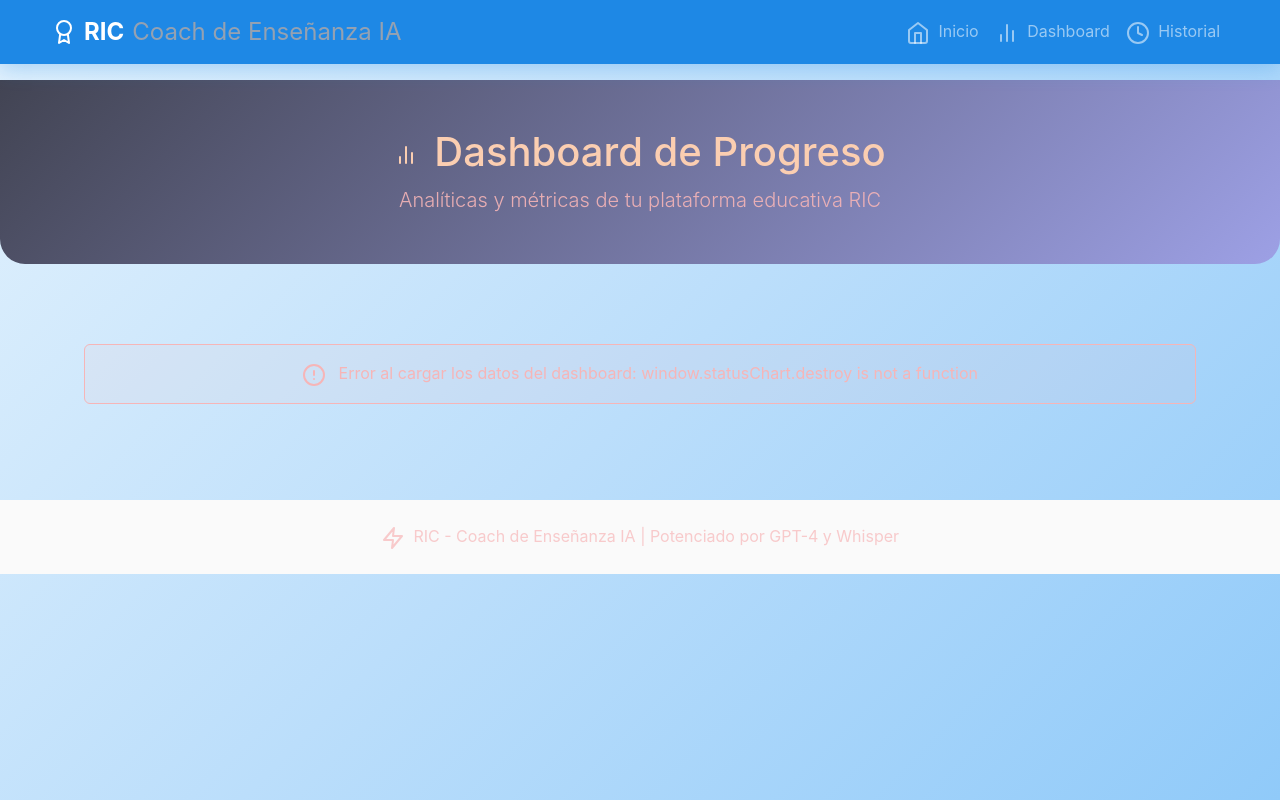
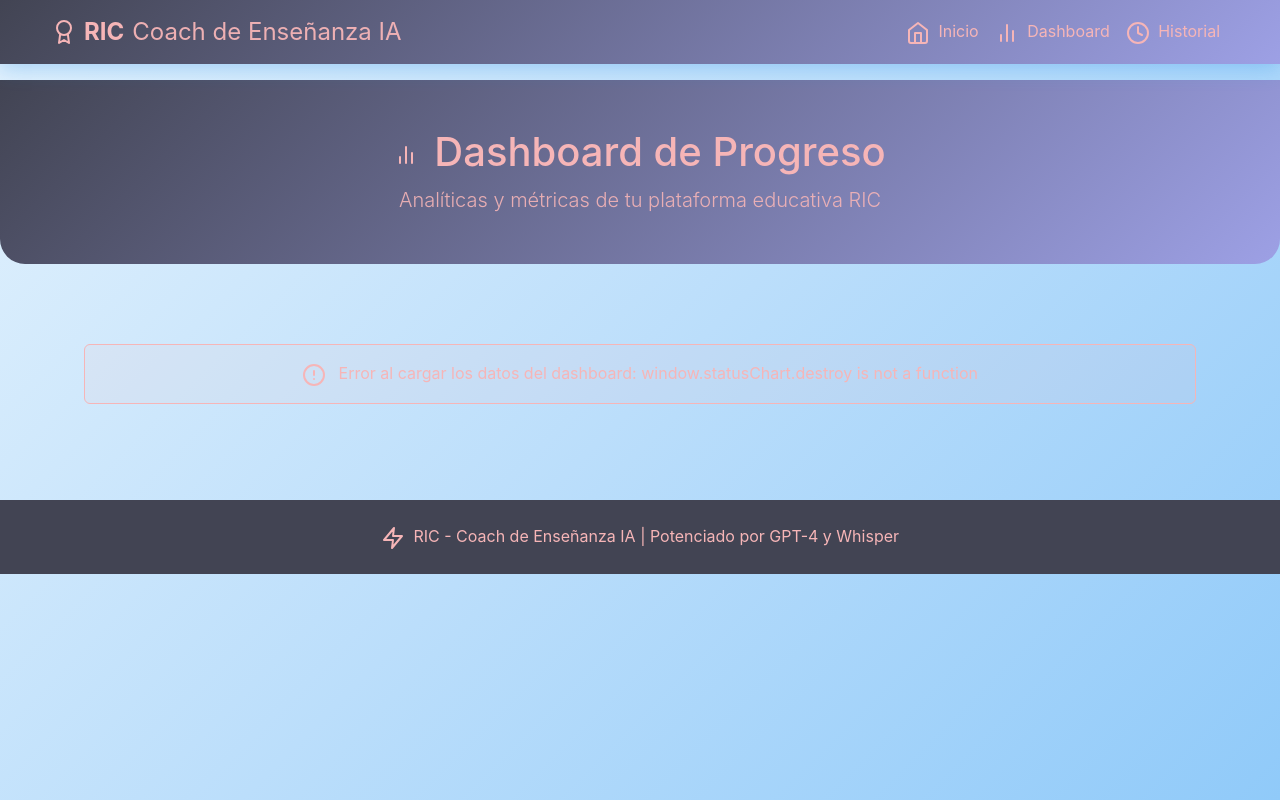
Before and after one commit to graceskyliz/RIC, a Flask app: page /dashboard in a window 1280 px wide. Run offline with Flask 3, Linux system fonts and the light colour scheme; data that the repository does not hold is empty.

Commit message:
Improve dashboard appearance with updated colors and gradients
Update `templates/dashboard.html` to apply new color scheme and gradients to body, containers, navbar, and footer elements, ensuring better visibility and aesthetic appeal.

Replit-Commit-Author: Agent
Replit-Commit-Session-Id: 8cd1d535-1eee-442f-8d5e-06db59c161e7
Replit-Commit-Checkpoint-Type: full_checkpoint
Replit-Commit-Screenshot-Url: https://storage.googleapis.com/screenshot-production-us-central1/e2a9a755-59da-4f87-847b-c12617da2946/8cd1d535-1eee-442f-8d5e-06db59c161e7/V33boel

```diff
--- a/templates/dashboard.html
+++ b/templates/dashboard.html
@@ -4,18 +4,34 @@
 
 {% block head %}
 <style>
-    body {
+    /* Global color override for dashboard */
+    body, html {
         background-color: #2f313e !important;
         color: #f6b5b7 !important;
     }
 
-    .container {
-        color: #f6b5b7;
+    .container, .container * {
+        color: #f6b5b7 !important;
+    }
+
+    /* Override navbar for dashboard */
+    .navbar-dark.bg-primary {
+        background: linear-gradient(135deg, #424453 0%, #9da0e5 100%) !important;
+    }
+
+    /* Override footer */
+    footer.bg-light {
+        background: #424453 !important;
+        color: #f6b5b7 !important;
+    }
+
+    footer.bg-light * {
+        color: #f6b5b7 !important;
     }
 
     .stat-card {
-        background: linear-gradient(135deg, #424453 0%, #9da0e5 100%);
-        color: #f6b5b7;
+        background: linear-gradient(135deg, #424453 0%, #9da0e5 100%) !important;
+        color: #f6b5b7 !important;
         border-radius: 15px;
         padding: 1.5rem;
         text-align: center;
```
